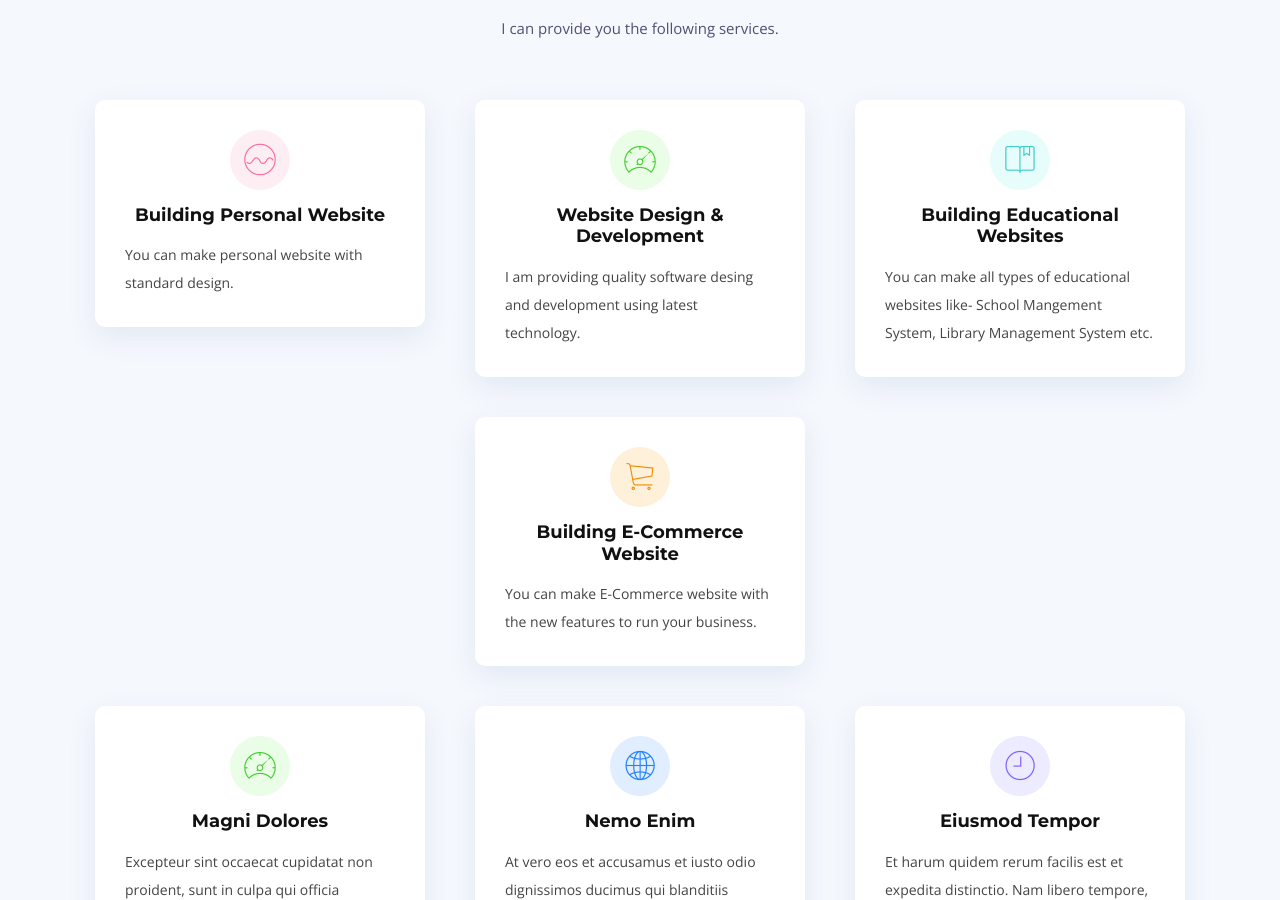
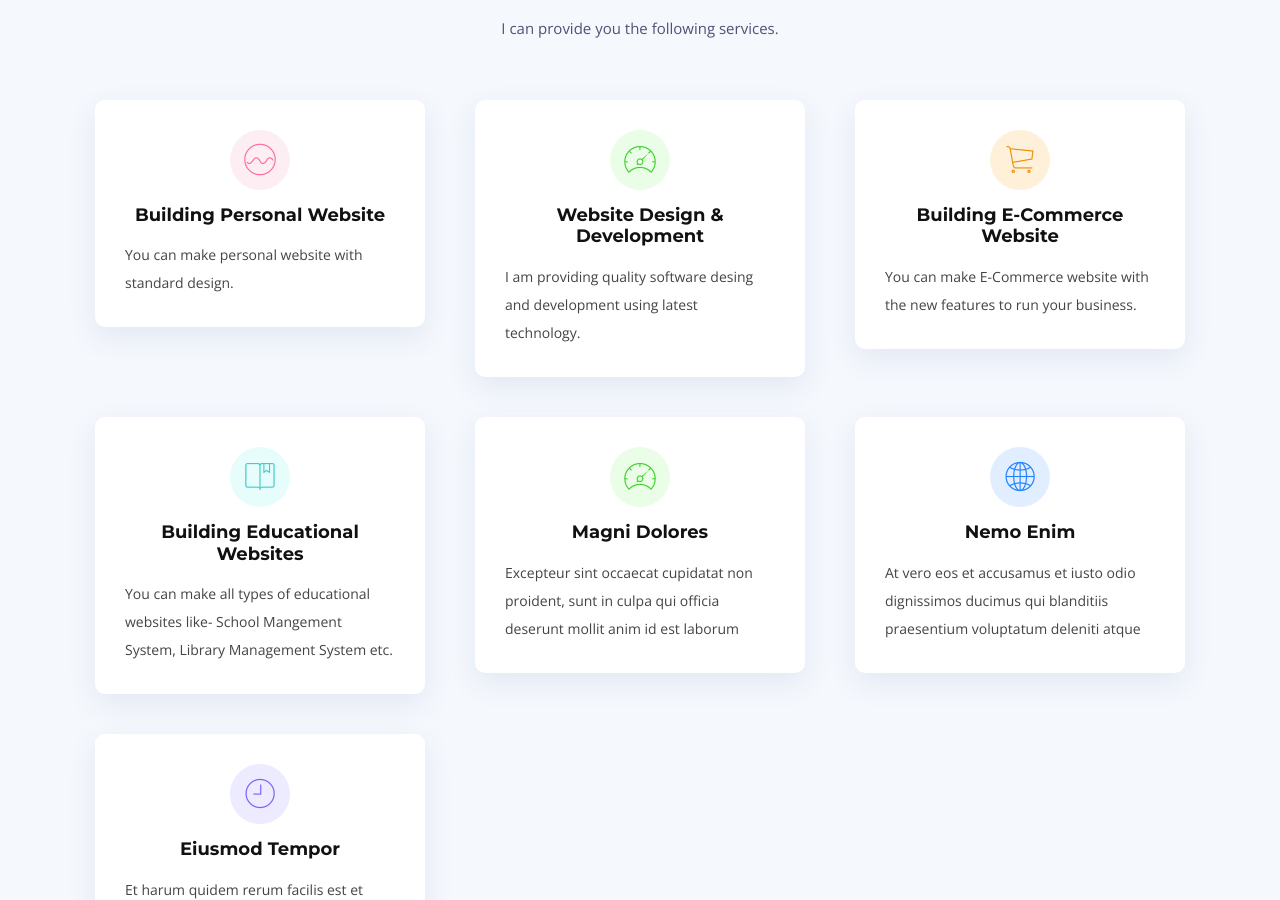
Before and after one commit to anisahmmed/anisahmmed.github.io, a plain HTML site: page index.html in a window 1280 px wide. Shown: the part 1545-2445 px from the top of the page. Drawn offline with nearby package versions, Linux system fonts and the light colour scheme; files whose address does not match are found by name.

Commit message:
update services

```diff
--- a/index.html
+++ b/index.html
@@ -175,6 +175,8 @@
               <h4 class="title"><a href="">Website Design & Development</a></h4>
               <p class="description">I am providing quality software desing and development using latest technology. </p>
             </div>
+          </div>
+          <div class="col-md-6 col-lg-4 wow bounceInUp" data-wow-duration="1.4s">
             <div class="box">
               <div class="icon" style="background: #fff0da;"><i class="ion-ios-cart-outline" style="color: #e98e06;"></i></div>
               <h4 class="title"><a href="">Building E-Commerce Website</a></h4>
```
